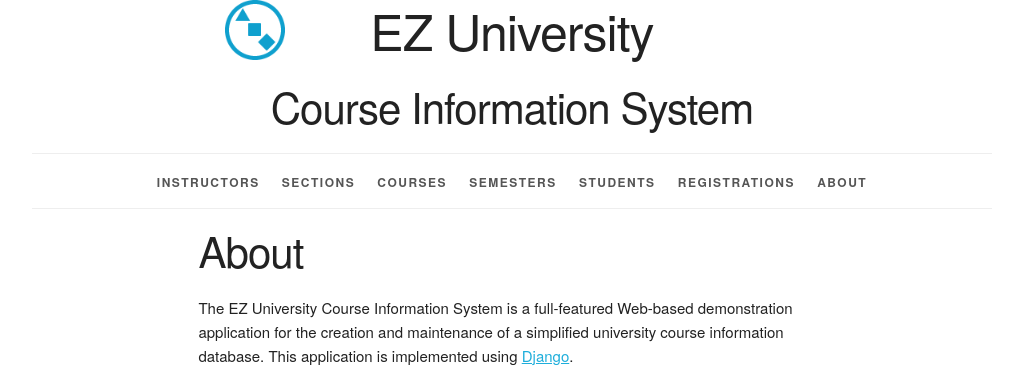
After one commit to exrlla/IS439_EZU, a Django app: page /about/ in a window 1280 px wide. The commit adds this page. Shown: the top 392 px of the page, without its empty margins (128-1151 px from the left). Run offline with Django 4.2, Linux system fonts and the light colour scheme; some libraries are stand-ins or nearby versions.

Commit message:
add about page and new url pattern

```diff
--- /dev/null
+++ b/courseinfo/templates/courseinfo/about.html
@@ -0,0 +1,16 @@
+{% extends 'courseinfo/base.html' %}
+
+{% block title %}
+    About
+{% endblock %}
+
+{% block content %}
+  <div class="row">
+    <div class="offset-by-two eight columns">
+    <h2>About</h2>
+    <p>The EZ University Course Information System is a full-featured Web-based demonstration application
+        for the creation and maintenance of a simplified university course information database. This
+        application is implemented using <a href="https://www.djangoproject.com">Django</a>.</p>
+    </div>
+  </div>
+{% endblock %}
--- a/courseinfo/templates/courseinfo/base.html
+++ b/courseinfo/templates/courseinfo/base.html
@@ -52,6 +52,10 @@
             <li>
                 <a href="{% url 'courseinfo_registration_list_urlpattern' %}">
                     Registrations</a></li>
+            <li>
+                <a href="{% url 'about_urlpattern' %}">
+                    About </a>
+            </li>
         </ul>
     </nav>
     <main>
--- a/popoca_ellie_ezu/urls.py
+++ b/popoca_ellie_ezu/urls.py
@@ -1,10 +1,21 @@
 from django.contrib import admin
 from django.urls import path, include
-from .views import redirect_root_view
-
+from django.views.generic import RedirectView, TemplateView
 
 urlpatterns = [
-    path('', redirect_root_view),
+    path('',
+         RedirectView.as_view(
+             pattern_name='courseinfo_section_list_urlpattern',
+             permanent=False
+         )),
+
+    path('about/',
+         TemplateView.as_view(
+             template_name='courseinfo/about.html'),
+         name='about_urlpattern'
+         ),
+
     path('admin/', admin.site.urls),
+
     path('', include('courseinfo.urls'))
 ]
```
